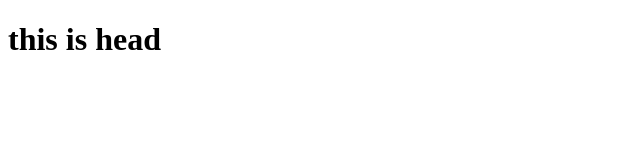
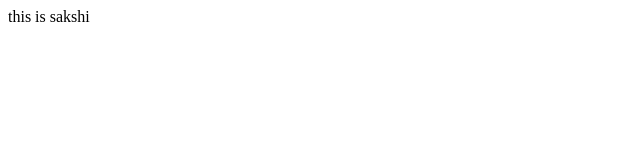
Before and after one commit to Sakshi-G-codes/Tic-Tac-Toe, a plain HTML site: page just.html in a window 1280 px wide. Shown: the whole page, without its empty margins (0-640 px from the left). Drawn offline with Linux system fonts and the light colour scheme.

Commit message:
this is just trail

```diff
--- a/demo.html
+++ b/just.html
@@ -1,7 +1,7 @@
 <!DOCTYPE html>
 <html lang="en">
 <head>
-    <h1>this is head </h1>
+    <h>this is sakshi</h>
     <meta charset="UTF-8">
     <meta name="viewport" content="width=device-width, initial-scale=1.0">
     <title>Document</title>
```
Also changed, not shown: demo.txt (deleted).
